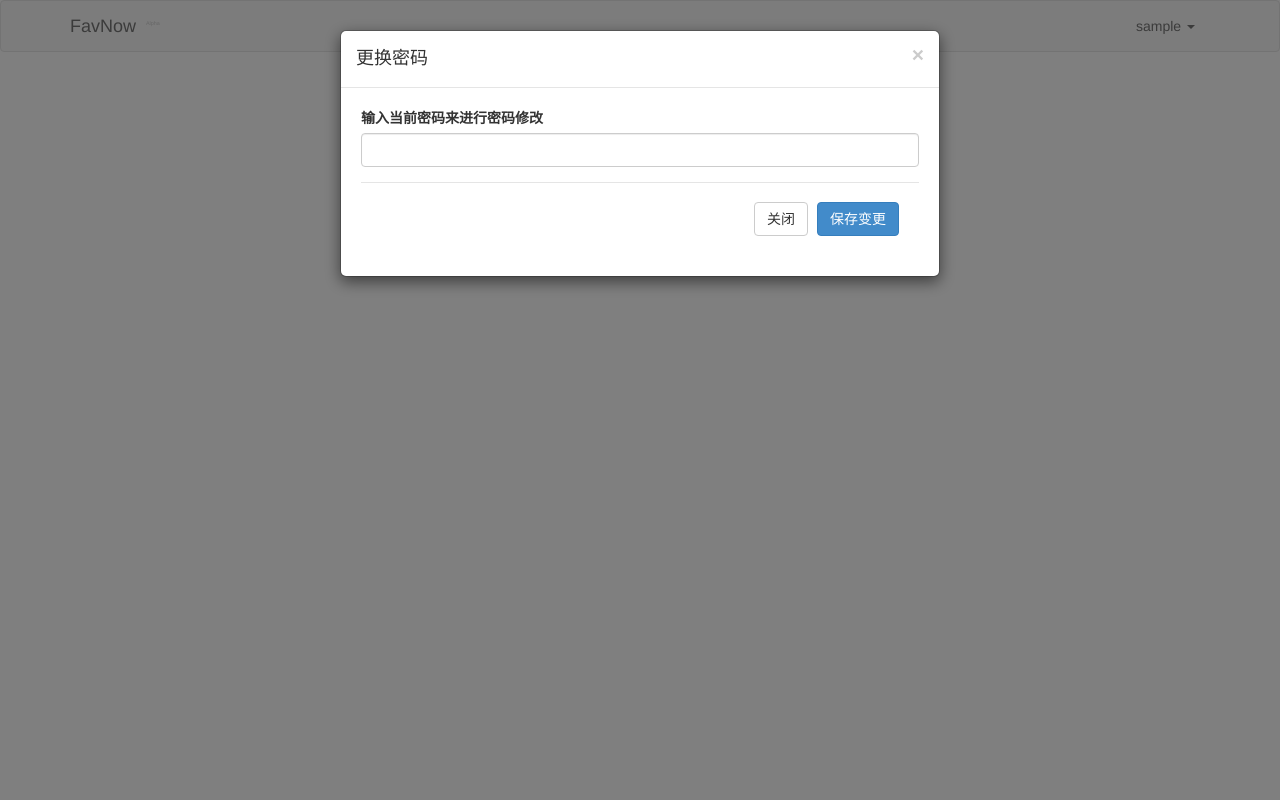
After one commit to mogita/favnow-legacy, a PHP site: page /preference.php in a window 1280 px wide, after a click on "更换密码". The commit adds this page. Run offline with PHP 8.4, Linux system fonts and the light colour scheme; the visitor is signed in with stand-in values (Sample User, id 1).

Commit message:
Building preference page
Preference features now moved to preference.php (originally setting.php)

```diff
--- a/css/favnow.css
+++ b/css/favnow.css
@@ -23,3 +23,17 @@
 	margin-left: 5px;
 	color: #CA6E5E;
 }
+
+.preference-left {
+	margin-bottom: 17px;
+	text-align: left;
+}
+
+.preference-right {
+	margin-bottom: 17px;
+	text-align: right;
+}
+
+.preference-right a {
+	text-decoration: none;
+}
--- a/languages/en_US.php
+++ b/languages/en_US.php
@@ -70,7 +70,7 @@ $GLOBALS['en_US'] = Array (
 	'My Bookmarks' => 'My Bookmarks',
 	'Add' => 'Add',
 	'Close' => 'Close',
-	'Setting' => 'Preferences',
+	'Preference' => 'Preference',
 	'Save changes' => 'Save changes',
 	'UI Language' => 'UI Language',
 	'Type current password to change it' => 'Type current password to change it',
--- a/languages/zh_CN.php
+++ b/languages/zh_CN.php
@@ -70,7 +70,7 @@ $GLOBALS['zh_CN'] = Array (
 	'My Bookmarks' => '我的书签',
 	'Add' => '新增',
 	'Close' => '关闭',
-	'Setting' => '偏好设置',
+	'Preference' => '偏好设置',
 	'Save changes' => '保存变更',
 	'UI Language' => '界面语言',
 	'Change Password' => '更换密码',
--- /dev/null
+++ b/preference.php
@@ -0,0 +1,211 @@
+<?php
+require_once 'config.php';
+include 'function.php';
+include 'query.php';
+
+if (empty($_SESSION['loggedin'])) header("Location: logout.php");
+if (!isset($_SESSION['username']) or $_SESSION['username'] == '' or !isset($_SESSION['userid']) or $_SESSION['userid'] == '') header("Location: logout.php");
+$userid = $_SESSION['userid'];
+$username = $_SESSION['username'];
+
+$title_pattern = text('Preference');
+
+// Changing password
+if (isset($_POST['pwd0']) and isset($_POST['pwd1']) and isset($_POST['pwd2']) and $_POST['pwd0'] <> '' and $_POST['pwd1'] <> '' and $_POST['pwd2']) {
+	$msg = pwChange($_POST['pwd0'], $_POST['pwd1'], $_POST['pwd2'], $userid, $username);
+}
+
+// Loading home page now
+include('head.php');
+?>
+
+<div class="modal" id="about" tabindex="-1" role="dialog" aria-labelledby="aboutLabel" aria-hidden="true">
+	<div class="modal-dialog">
+		<div class="modal-content">
+			<div class="modal-header">
+				<button type="button" class="close" data-dismiss="modal"><span aria-hidden="true">&times;</span><span class="sr-only"><?php echo text('Close'); ?></span></button>
+				<h4 class="modal-title" id="settings"><?php echo text('About'); ?></h4>
+			</div>
+			<div class="modal-body">
+				<h3>FavNow</h3>
+				<p><?php echo text('This is about dialog text'); ?></p>
+			</div>
+			<div class="modal-footer">
+				<button type="button" class="btn btn-default" data-dismiss="modal"><?php echo text('Close'); ?></button>
+			</div>
+		</div>
+	</div>
+</div>
+
+<div class="modal" id="password-change" tabindex="-1" role="dialog" aria-labelledby="passwordChangeLabel" aria-hidden="true">
+	<div class="modal-dialog">
+		<div class="modal-content">
+			<div class="modal-header">
+				<button type="button" class="close" data-dismiss="modal"><span aria-hidden="true">&times;</span><span class="sr-only"><?php echo text('Close'); ?></span></button>
+				<h4 class="modal-title" id="settings"><?php echo text('Change Password'); ?></h4>
+			</div>
+
+			<div class="modal-body">
+				<form method="post" action="" role="form" onsubmit="return validatePreferenceForm()">
+					<div class="form-group">
+						<label for="password0"><?php echo text('Type current password to change it'); ?></label>
+						<input type="password" name="pwd0" id="password0" class="form-control" />
+					</div>
+					<div id="new-password">
+						<div class="form-group">
+							<label for="password1"><?php echo text('New Password'); ?><small style="margin-left: 5px;"><?php echo text('(Must be between 6 and 32 chars long.)'); ?></small><small for="password1" id="password-invalid" class="password-info"></small></label>
+							<input type="password" name="pwd1" id="password1" class="form-control" />
+						</div>
+						<div class="form-group">
+							<label for="password2"><?php echo text('New Password Again'); ?></label>
+							<small for="password2" class="password-info" id="password-mismatch"><?php echo text('Passwords mismatch'); ?></small>
+							<input type="password" name="pwd2" id="password2" class="form-control" />
+						</div>
+					</div>
+
+						<div class="modal-footer">
+							<button type="button" class="btn btn-default" data-dismiss="modal"><?php echo text('Close'); ?></button>
+							<button type="submit" class="btn btn-primary"><?php echo text('Save changes'); ?></button>
+						</div>
+				</form>
+			</div>
+		</div>
+	</div>
+</div>
+
+
+<div class="navbar navbar-default" role="navigation">
+      <div class="container">
+        <div class="navbar-header">
+          <button type="button" class="navbar-toggle" data-toggle="collapse" data-target=".navbar-collapse">
+            <span class="sr-only">Toggle navigation</span>
+            <span class="icon-bar"></span>
+            <span class="icon-bar"></span>
+            <span class="icon-bar"></span>
+          </button>
+          <a class="navbar-brand" href="home.php">FavNow<sup><span style="font-size: 0.4em; margin: 10px; color: #cccccc;">Alpha</span></sup></a>
+        </div>
+        <div class="navbar-collapse collapse">
+			<ul class="nav navbar-nav navbar-right">
+				<li class="dropdown">
+					<a href="#" class="dropdown-toggle" data-toggle="dropdown"><?php echo $_SESSION['username']; ?> <span class="caret"></span></a>
+					<ul class="dropdown-menu" role="menu" style="min-width: 0px;">
+						<li><a href="#" data-toggle="modal" data-target="#about"><?php echo text('About'); ?></a></li>
+						<li class="divider"></li>
+						<?php /*<li><a href="#" data-toggle="modal" data-target="#settings"><?php echo text('Setting'); ?></a></li>*/ ?>
+						<li><a href="preference.php"><?php echo text('Preference'); ?></a></li>
+						<li class="divider"></li>
+						<li><a href="logout.php"><?php echo text('Logout'); ?></a></li>
+					</ul>
+				</li>
+			</ul>
+        </div><!--/.navbar-collapse -->
+      </div>
+</div>
+
+<div class="container">
+	<div class="row">
+		<div class="col-xs-3">
+		</div>
+
+		<div class="col-xs-6"  style="background-color: #f8f8f8; ">
+			<h3 style="margin-bottom: 30px;"><?php echo text('Preference'); ?></h3>
+
+		<div class="col-xs-12" style="padding-top: 7px; padding-bottom: 7px; margin-bottom: 10px; word-wrap: break-word; background-color: #fffdcb; <?php if (empty($msg)) echo 'display: none;';?>" role="alert">
+			<?php if (!empty($msg)) echo $msg; ?>
+		</div>
+
+			<div class="col-xs-6 preference-left">
+				<p>
+					<form method="post" action="">
+						<span>语言 / Language: </span>
+						<span><?php echo $_SESSION['lang']; ?>
+					</form>
+				</p>
+			</div>
+
+			<div class="col-xs-6 preference-right">
+				<p>
+					<form method="post" action="">
+						<input type="hidden" name="chlang" value="1">
+						<select name="language-switch" id="language-switch" onchange="this.form.submit();">
+							<option disabled selected="selected">Change language</option>
+							<option value="zh_CN">简体中文</option>
+							<option value="en_US">English</option>
+						</select>
+					</form>
+				</p>
+			</div>
+
+			<div class="col-xs-6 preference-left">
+				<p>
+					<span><?php echo text('Password'); ?>: </span>
+					<span>·······</span>
+				</p>
+			</div>
+
+			<div class="col-xs-6 preference-right">
+				<p>
+					<a href="#" data-toggle="modal" data-target="#password-change"><?php echo text('Change Password'); ?></a>
+				</p>
+			</div>
+
+		</div>
+
+		<div class="col-xs-3">
+		</div>
+
+	</div>
+</div>
+
+</div>
+<script language="javascript">
+function checkPasswordValid() {
+	if ($('#password1').val().length < 6 || $('#password1').val().length > 32) {
+		$('#password-invalid').html('<?php echo text('Invalid length'); ?>');
+		passwordValidation = false;
+	} else {
+		$('#password-invalid').html('');
+
+		if ($('#password1').val() != $('#password2').val()) {
+			$('#password-mismatch').show();
+			passwordValidation = false;
+		} else {
+			$('#password-mismatch').hide();
+			passwordValidation = true;
+		}
+	}
+}
+
+function changePassword() {
+	if ($('#password0').val().length > 0) {
+		$('#new-password').show();
+		passwordValidation = false;
+	} else {
+		$('#new-password').hide();
+		passwordValidation = true;
+	}
+}
+
+function validatePreferenceForm() {
+	if (passwordValidation == false) {
+		return false;
+	} else if (passwordValidation == true) {
+		return true;
+	}
+}
+
+$(document).ready(function(){
+	$('#new-password').hide();
+	$('#password-mismatch').hide();
+
+	var passwordValidation = true;
+
+	$('#password0').keyup(changePassword);
+	$('#password1').keyup(checkPasswordValid);
+	$('#password2').keyup(checkPasswordValid);
+});
+
+</script>
+</body>
+</html>
```
Also changed, not shown: home.php (+2 -111 lines), setting.php (deleted, +0 -94 lines).
